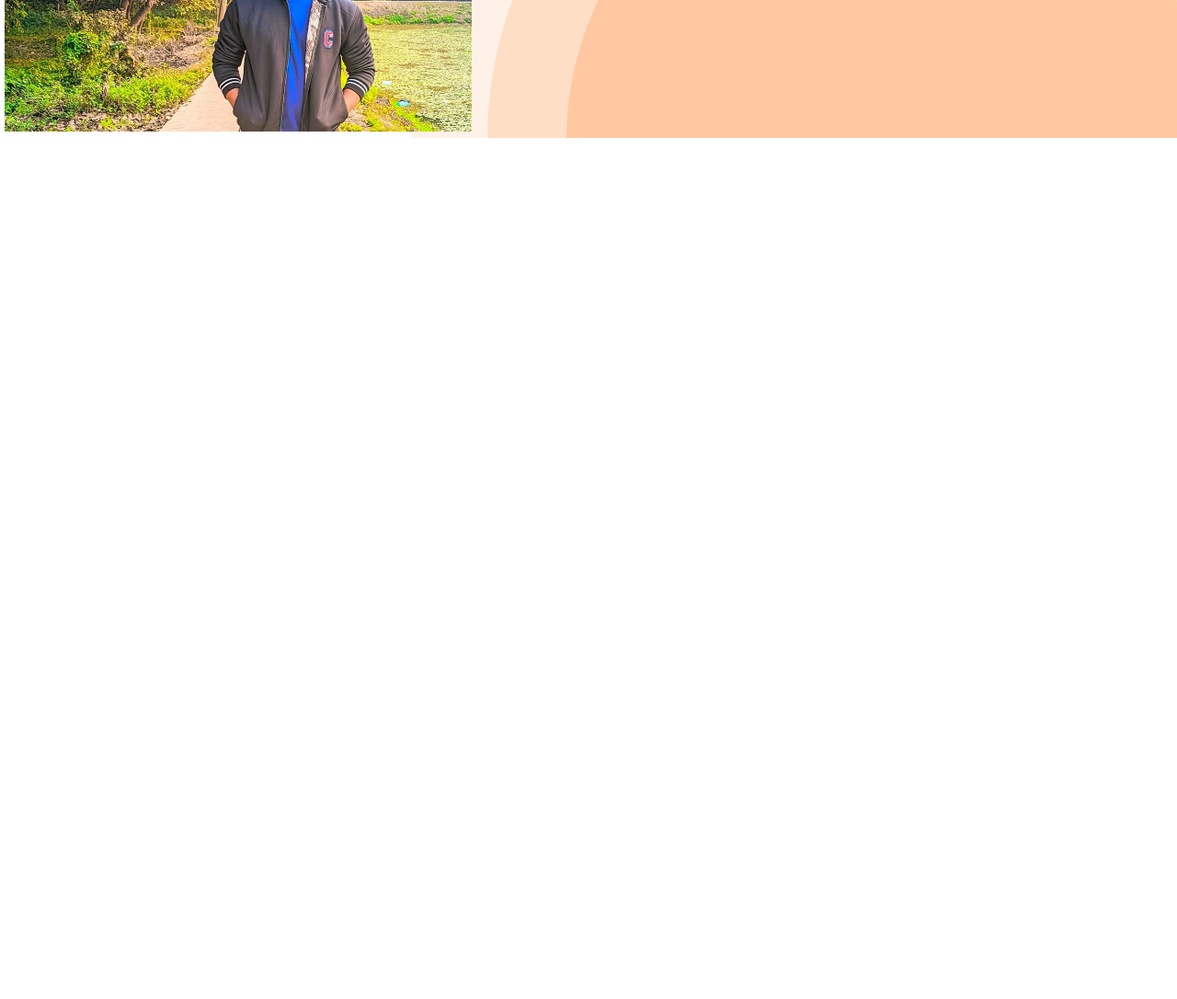
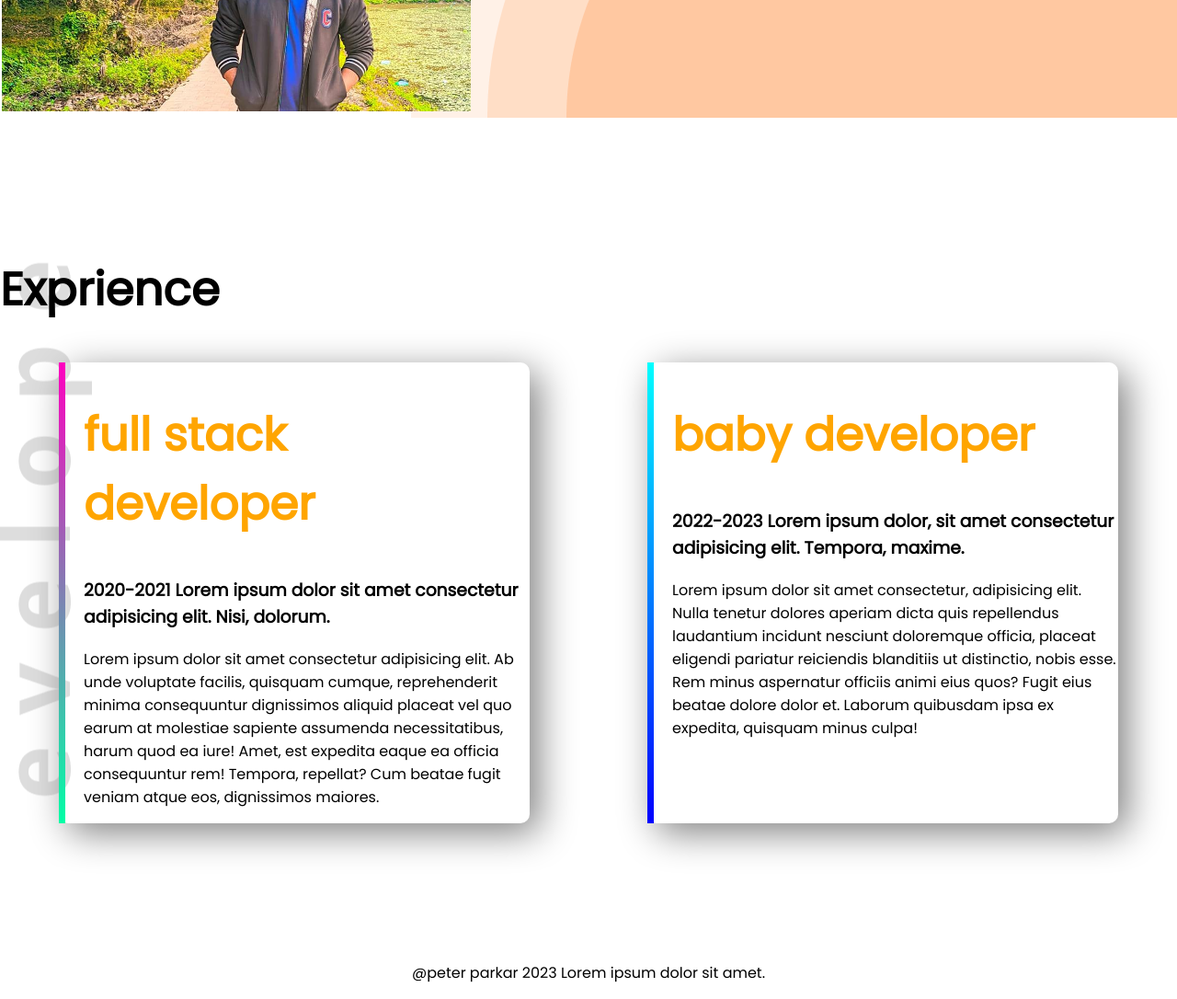
Before and after one commit to Shihabahmed25/developer-portfolio, a plain HTML site: page index.html in a window 1280 px wide. Shown: the part 1027-2113 px from the top of the page at 92% size. Before the commit the page ends 1327 px from the top, so only its background shows below. Drawn offline with Linux system fonts and the light colour scheme.

Commit message:
footer end

```diff
--- a/index.html
+++ b/index.html
@@ -14,7 +14,7 @@
 </head>
 
 <body>
-  <section class="top-banner">
+  <section class="top-banner flexible-container">
     <div class="half-width">
       <h1>welcome to </h1>
       <h1><span class="orange-color"> shihab ahmed</span> world</h1>
@@ -31,7 +31,7 @@
       <img src="/images/bg.png" width="200px" alt="">
     </div>
   </section>
-  <section class="dream-big">
+  <section class="dream-big flexible-container">
     <div class="half-width">
       <img src="/images/shihab.png" alt="">
     </div>
@@ -43,6 +43,35 @@
       <a class="download" target="blank" href="https://www.youtube.com/">Download Youtube</a>
     </div>
   </section>
+  <section class="exprience-area">
+    <h1>Exprience</h1>
+    <div class="flexible-container">
+      <div id="web-dev-baby" class="exprience-item">
+        <h1 class="orange-color">full stack developer</h1>
+        <h3>2020-2021 Lorem ipsum dolor sit amet consectetur adipisicing elit. Nisi, dolorum.</h3>
+        <p>Lorem ipsum dolor sit amet consectetur adipisicing elit. Ab unde voluptate facilis, quisquam cumque,
+          reprehenderit minima consequuntur dignissimos aliquid placeat vel quo earum at molestiae sapiente assumenda
+          necessitatibus, harum quod ea iure! Amet, est expedita eaque ea officia consequuntur rem! Tempora, repellat?
+          Cum
+          beatae fugit veniam atque eos, dignissimos maiores.</p>
+      </div>
+      <div id="web-dev-exprience" class="exprience-item">
+        <h1 class="orange-color">baby developer</h1>
+        <h3>2022-2023 Lorem ipsum dolor, sit amet consectetur adipisicing elit. Tempora, maxime.</h3>
+        <p>Lorem ipsum dolor sit amet consectetur, adipisicing elit. Nulla tenetur dolores aperiam dicta quis
+          repellendus
+          laudantium incidunt nesciunt doloremque officia, placeat eligendi pariatur reiciendis blanditiis ut
+          distinctio,
+          nobis esse. Rem minus aspernatur officiis animi eius quos? Fugit eius beatae dolore dolor et. Laborum
+          quibusdam
+          ipsa ex expedita, quisquam minus culpa!</p>
+      </div>
+    </div>
+
+  </section>
+  <footer>
+    <p>@peter parkar 2023 Lorem ipsum dolor sit amet.</p>
+  </footer>
 
 </body>
 
--- a/style.css
+++ b/style.css
@@ -5,16 +5,19 @@ body {
 h1 {
   font-size: 50px;
 }
+h2 {
+  font-size: 20px;
+}
 .orange-color {
   color: orange;
 }
-section {
+.flexible-container {
   display: flex;
   margin-bottom: 150px;
 }
 .half-width {
   width: 50%;
-  padding-left: 5px;
+  padding-left: 2px;
 }
 .half-width img {
   width: 80%;
@@ -45,3 +48,29 @@ section {
   background-repeat: no-repeat;
   background-position: right;
 }
+.exprience-item {
+  width: 40%;
+  margin-left: 5%;
+  margin-right: 5%;
+  padding-left: 20px;
+  border-radius: 10px;
+  box-shadow: 10px 10px 40px gray;
+}
+.exprience-area {
+  background-image: url(/images/developer.png);
+  background-repeat: no-repeat;
+  background-position: left;
+}
+#web-dev-exprience {
+  border-left: 7px solid;
+  border-image: linear-gradient(cyan, blue);
+  border-image-slice: 1;
+}
+#web-dev-baby {
+  border-left: 7px solid;
+  border-image: linear-gradient(rgb(255, 0, 191), rgb(0, 255, 166));
+  border-image-slice: 1;
+}
+footer p {
+  text-align: center;
+}
```
